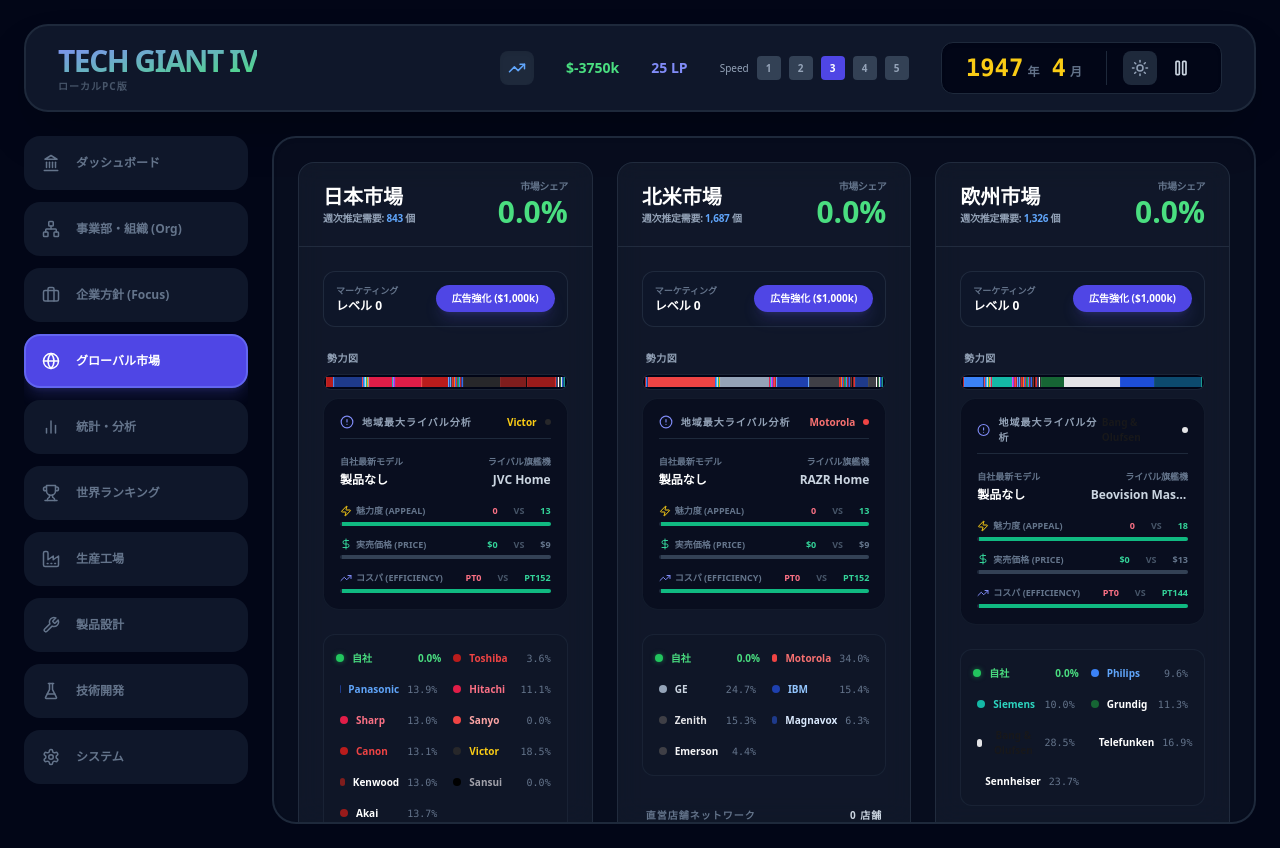
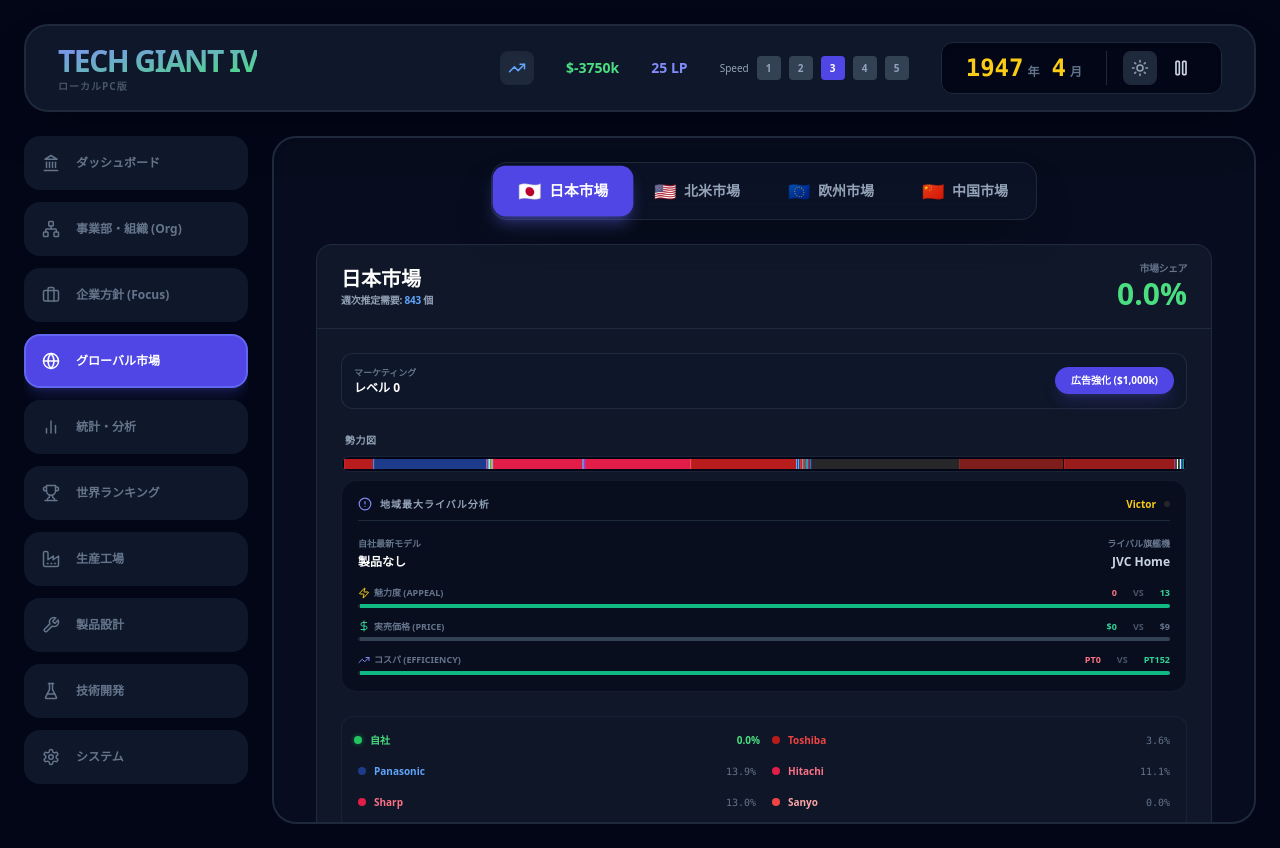
Before and after one commit to burugou05-wq/tech-giant-iv, a React (Vite) app: page / in a window 1280 px wide. Both pictures are taken after a click on the button "グローバル市場". Built offline with nearby package versions, Linux system fonts and the light colour scheme.

Commit message:
feat: implement region-based sub-tabs for market view

```diff
--- a/src/components/tabs/Market.jsx
+++ b/src/components/tabs/Market.jsx
@@ -13,6 +13,14 @@ export default function Market() {
   const canUseDirectStore = completedFocuses.includes('fc_direct_store');
 
   const effects = useMemo(() => getCurrentEffects(completedFocuses), [completedFocuses]);
+  const [activeMarket, setActiveMarket] = useState('jp');
+
+  const marketTabs = [
+    { id: 'jp', name: '日本市場', icon: '🇯🇵' },
+    { id: 'na', name: '北米市場', icon: '🇺🇸' },
+    { id: 'eu', name: '欧州市場', icon: '🇪🇺' },
+    { id: 'cn', name: '中国市場', icon: '🇨🇳' },
+  ];
 
   // 各市場でのプレイヤーの最良製品を特定
   const getPlayerBest = (mKey) => {
@@ -27,8 +35,26 @@ export default function Market() {
 
   return (
     <div className="space-y-6 relative">
-      <div className="grid grid-cols-1 lg:grid-cols-3 gap-6">
-        {Object.keys(markets).map(mKey => {
+      {/* 地域サブタブ */}
+      <div className="flex bg-slate-900/60 p-1 rounded-2xl border border-slate-700/50 w-full lg:w-fit mx-auto shadow-2xl backdrop-blur-md">
+        {marketTabs.map(tab => (
+          <button
+            key={tab.id}
+            onClick={() => setActiveMarket(tab.id)}
+            className={`flex items-center gap-2 px-6 py-2.5 rounded-xl text-sm font-black transition-all duration-300 ${
+              activeMarket === tab.id
+                ? 'bg-indigo-600 text-white shadow-lg shadow-indigo-500/40 scale-105'
+                : 'text-slate-400 hover:text-white hover:bg-slate-800'
+            }`}
+          >
+            <span className="text-lg">{tab.icon}</span>
+            {tab.name}
+          </button>
+        ))}
+      </div>
+
+      <div className="max-w-4xl mx-auto">
+        {Object.keys(markets).filter(k => k === activeMarket).map(mKey => {
           const m = markets[mKey];
           return (
             <Card key={mKey} hover glass={!m.locked} className={m.locked ? 'opacity-70' : ''}>
```
